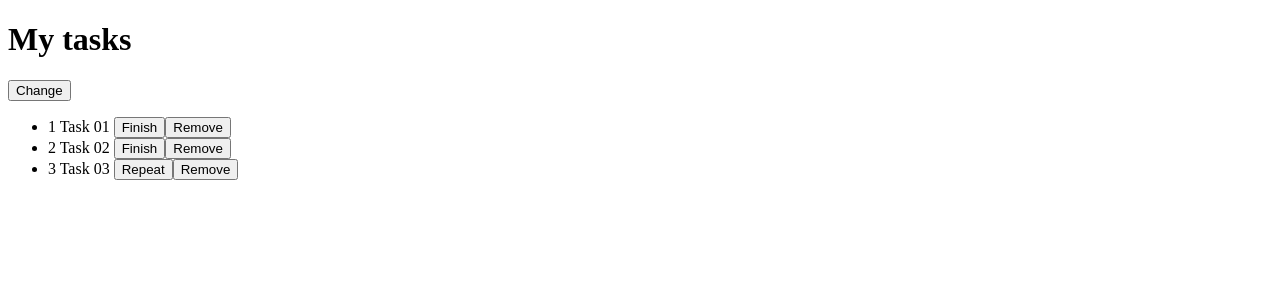
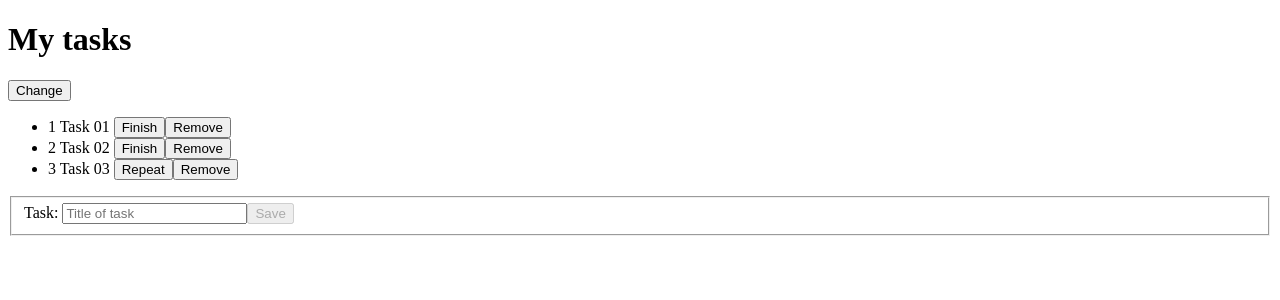
Before and after one commit to MarkCarraschi/angular-todo-app, an Angular app: page / in a window 1280 px wide. Shown: the top 300 px of the page. Built offline with nearby package versions, Linux system fonts and the light colour scheme.

Commit message:
Form operations

```diff
--- a/src/app/app.component.html
+++ b/src/app/app.component.html
@@ -8,3 +8,16 @@
     <button (click)="remove(todo)">Remove</button>
   </li>
 </ul>
+
+<form [formGroup]="form">
+
+  <fieldset>
+
+    <label>Task: </label>
+    <input type="text" placeholder="Title of task" maxlength="60" formControlName="title">
+    <small *ngIf="form.controls.title.invalid && !form.controls.title.pristine">Range of the field (3 to 60)</small>
+    <button [disabled]="form.invalid">Save</button>
+
+  </fieldset>
+
+</form>
--- a/src/app/app.component.ts
+++ b/src/app/app.component.ts
@@ -1,4 +1,5 @@
 import { Component } from '@angular/core';
+import { FormBuilder, FormGroup, Validators } from '@angular/forms';
 import { Todo } from 'src/models/todo.model';
 
 @Component({
@@ -10,8 +11,19 @@ export class AppComponent {
 
   public todos: Todo[] = []; //Component Todo
   public title: String = 'My tasks';
+  public form: FormGroup;
 
-  constructor() {
+  constructor(private fb: FormBuilder) {
+
+
+    this.form = this.fb.group({
+      title: ['', Validators.compose([
+        Validators.minLength(3),
+        Validators.maxLength(60),
+        Validators.required
+      ])]
+    });
+
     this.todos.push(new Todo(1, 'Task 01', false));
     this.todos.push(new Todo(2, 'Task 02', false));
     this.todos.push(new Todo(3, 'Task 03', true));
--- a/src/app/app.module.ts
+++ b/src/app/app.module.ts
@@ -1,5 +1,6 @@
+import { BrowserModule } from '@angular/platform-browser';
 import { NgModule } from '@angular/core';
-import { BrowserModule } from '@angular/platform-browser';
+import { ReactiveFormsModule } from '@angular/forms';
 
 import { AppComponent } from './app.component';
 
@@ -8,7 +9,8 @@ import { AppComponent } from './app.component';
     AppComponent
   ],
   imports: [
-    BrowserModule
+    BrowserModule,
+    ReactiveFormsModule
   ],
   providers: [],
   bootstrap: [AppComponent]
```
